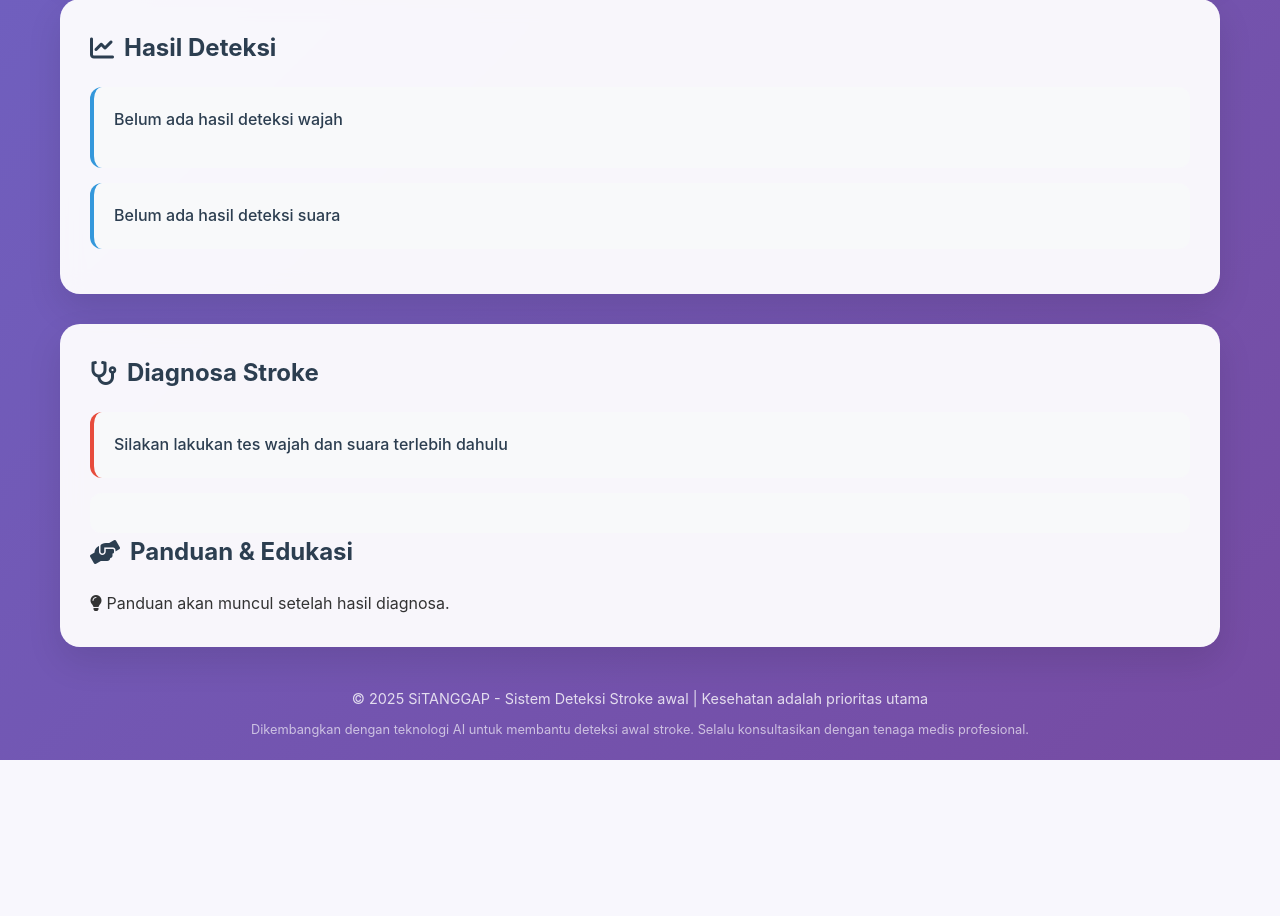
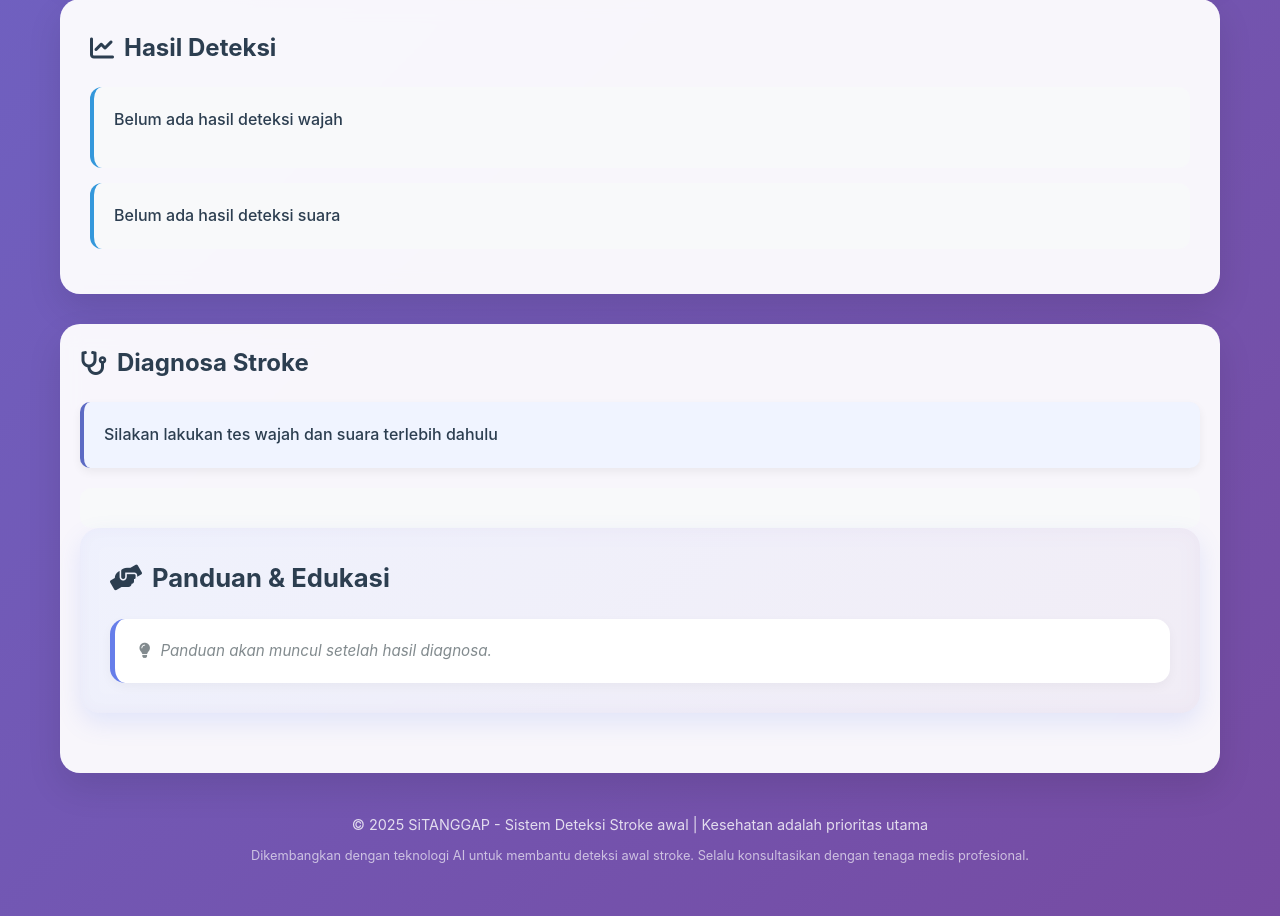
Before and after one commit to AkmaldanKamu/ai-smart-stroke, a Flask app: page / in a window 1280 px wide. Shown: the part 3165-4081 px from the top of the page. Before the commit the page ends 3925 px from the top, so only its background shows below. Run offline with Flask 3, Linux system fonts and the light colour scheme; some libraries are stand-ins or nearby versions.

Commit message:
style.css

```diff
--- a/frontend/static/style.css
+++ b/frontend/static/style.css
@@ -367,7 +367,7 @@ body {
     display: flex;
     flex-direction: column;
     gap: 15px;
-    margin-bottom: 20px;
+    margin-bottom: 10px;
 }
 
 .btn {
@@ -498,7 +498,7 @@ body {
 .diagnosis-section {
     background: rgba(255, 255, 255, 0.95);
     border-radius: 20px;
-    padding: 30px;
+    padding: 20px;
     box-shadow: 0 15px 35px rgba(0, 0, 0, 0.1);
     backdrop-filter: blur(10px);
 }
@@ -823,3 +823,162 @@ body {
   from { opacity: 0; transform: translateY(-5px); }
   to { opacity: 1; transform: translateY(0); }
 }
+
+.guidance-section {
+  background: linear-gradient(135deg, rgba(102, 126, 234, 0.1), rgba(118, 75, 162, 0.1));
+  border-radius: 20px;
+  padding: 30px;
+  margin-bottom: 40px;
+  box-shadow: 0 10px 25px rgba(102, 126, 234, 0.15);
+  backdrop-filter: blur(10px);
+}
+
+.guidance-section h2 {
+  font-size: 1.6rem;
+  color: #2c3e50;
+  margin-bottom: 20px;
+  display: flex;
+  align-items: center;
+  gap: 10px;
+}
+
+.guidance-inner {
+  background: rgba(255, 255, 255, 0.95);
+  border-left: 5px solid #667eea;
+  padding: 20px 25px;
+  border-radius: 12px;
+  box-shadow: 0 8px 18px rgba(0,0,0,0.06);
+  color: #2c3e50;
+  font-size: 1rem;
+  line-height: 1.7;
+  transition: all 0.3s ease;
+}
+
+.guidance-inner ul {
+  margin-left: 20px;
+  padding-left: 10px;
+}
+
+.guidance-inner li {
+  margin-bottom: 10px;
+  list-style: none;
+  position: relative;
+  padding-left: 24px;
+}
+
+.guidance-inner li::before {
+  content: "📘";
+  position: absolute;
+  left: 0;
+}
+
+.guidance-placeholder {
+  font-style: italic;
+  opacity: 0.8;
+  color: #636e72;
+  display: flex;
+  align-items: center;
+  gap: 10px;
+}
+
+
+#guidance-text {
+    background: #fff;
+    border-left: 5px solid #667eea;
+    padding: 20px 24px;
+    border-radius: 15px;
+    font-size: 0.95rem;
+    color: #2c3e50;
+    box-shadow: 0 4px 12px rgba(0, 0, 0, 0.04);
+    line-height: 1.6;
+}
+
+#guidance-text li {
+    list-style: none;
+    margin-bottom: 10px;
+    position: relative;
+    padding-left: 28px;
+}
+
+#guidance-text li::before {
+    content: "📘";
+    position: absolute;
+    left: 0;
+    top: 0;
+}
+
+
+/* === Hasil Diagnosa Refined === */
+.diagnosis-result {
+  background: #f0f4ff;
+  border-left: 4px solid #5c6ac4;
+  border-radius: 10px;
+  padding: 20px;
+  margin-bottom: 20px;
+  font-size: 1rem;
+  color: #2c3e50;
+  box-shadow: 0 4px 10px rgba(0, 0, 0, 0.06);
+  transition: all 0.3s ease;
+}
+
+/* === Diagnosis Result States === */
+.diagnosis-result.ringan {
+  background: #f0fff4;
+  border-left: 5px solid #27ae60;
+  color: #1e7e34;
+}
+
+.diagnosis-result.sedang {
+  background: #fffbe6;
+  border-left: 5px solid #f1c40f;
+  color: #7d6608;
+}
+
+.diagnosis-result.berat {
+  background: #ffe6e6;
+  border-left: 5px solid #e74c3c;
+  color: #c0392b;
+}
+
+.diagnosis-cards {
+    display: flex;
+    flex-direction: column;
+    gap: 20px;
+    margin-top: 20px;
+}
+
+.diagnosis-box {
+    background: linear-gradient(to bottom right, #f0f7ff, #e3efff);
+    border-left: 6px solid #3498db;
+    border-radius: 12px;
+    padding: 20px;
+    box-shadow: 0 3px 8px rgba(0, 0, 0, 0.05);
+}
+
+.diagnosis-box h4 {
+    margin-top: 0;
+    margin-bottom: 10px;
+    color: #2c3e50;
+    font-size: 18px;
+}
+
+.diagnosis-box p,
+.diagnosis-box ul {
+    margin: 5px 0;
+    color: #333;
+    line-height: 1.5;
+}
+
+.diagnosis-box ul {
+    padding-left: 20px;
+    list-style: square;
+}
+
+
+body {
+  padding-bottom: 30px;
+}
+
+.diagnosis-result {
+  margin-bottom: 20px;
+}
```
